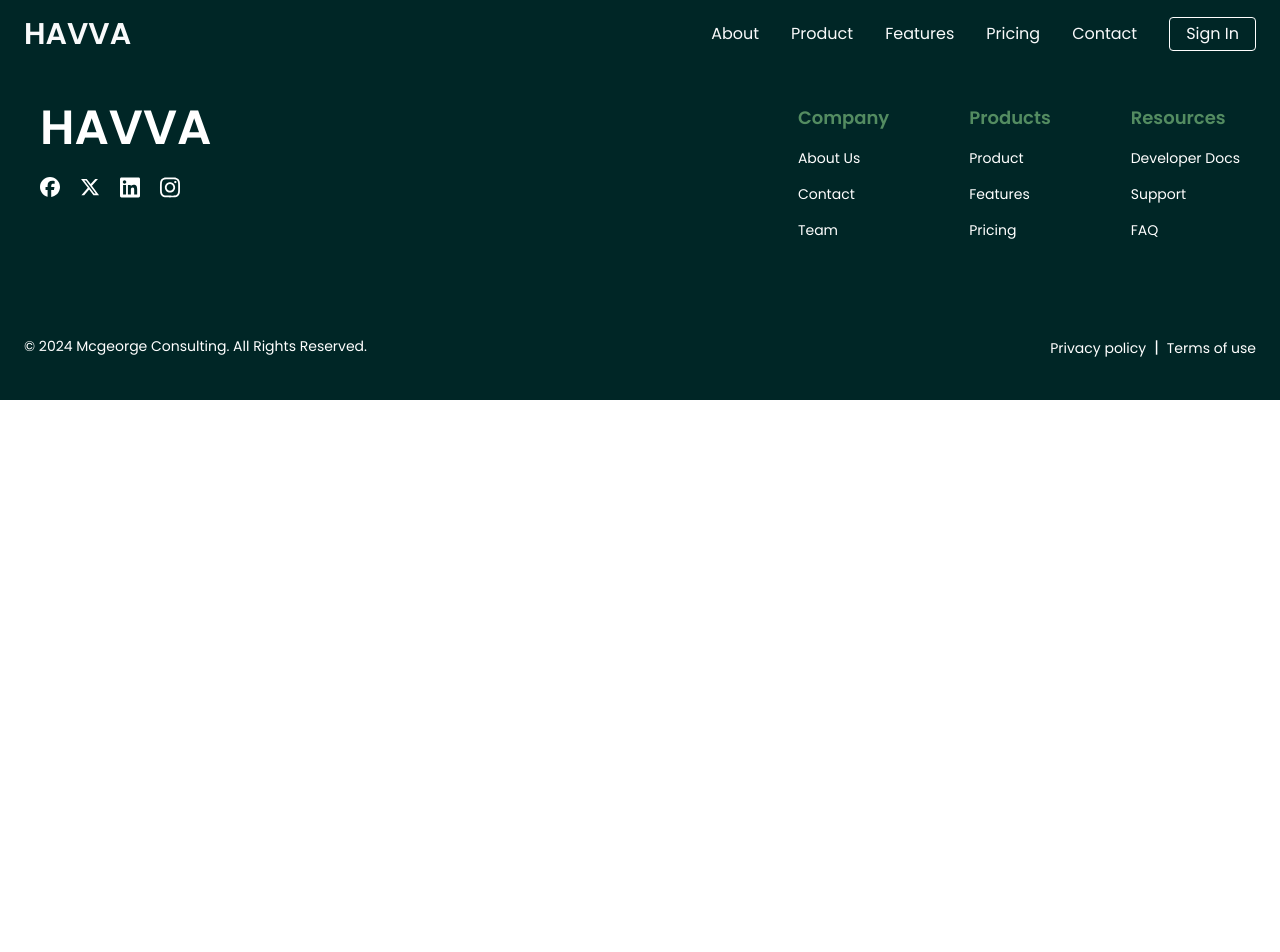
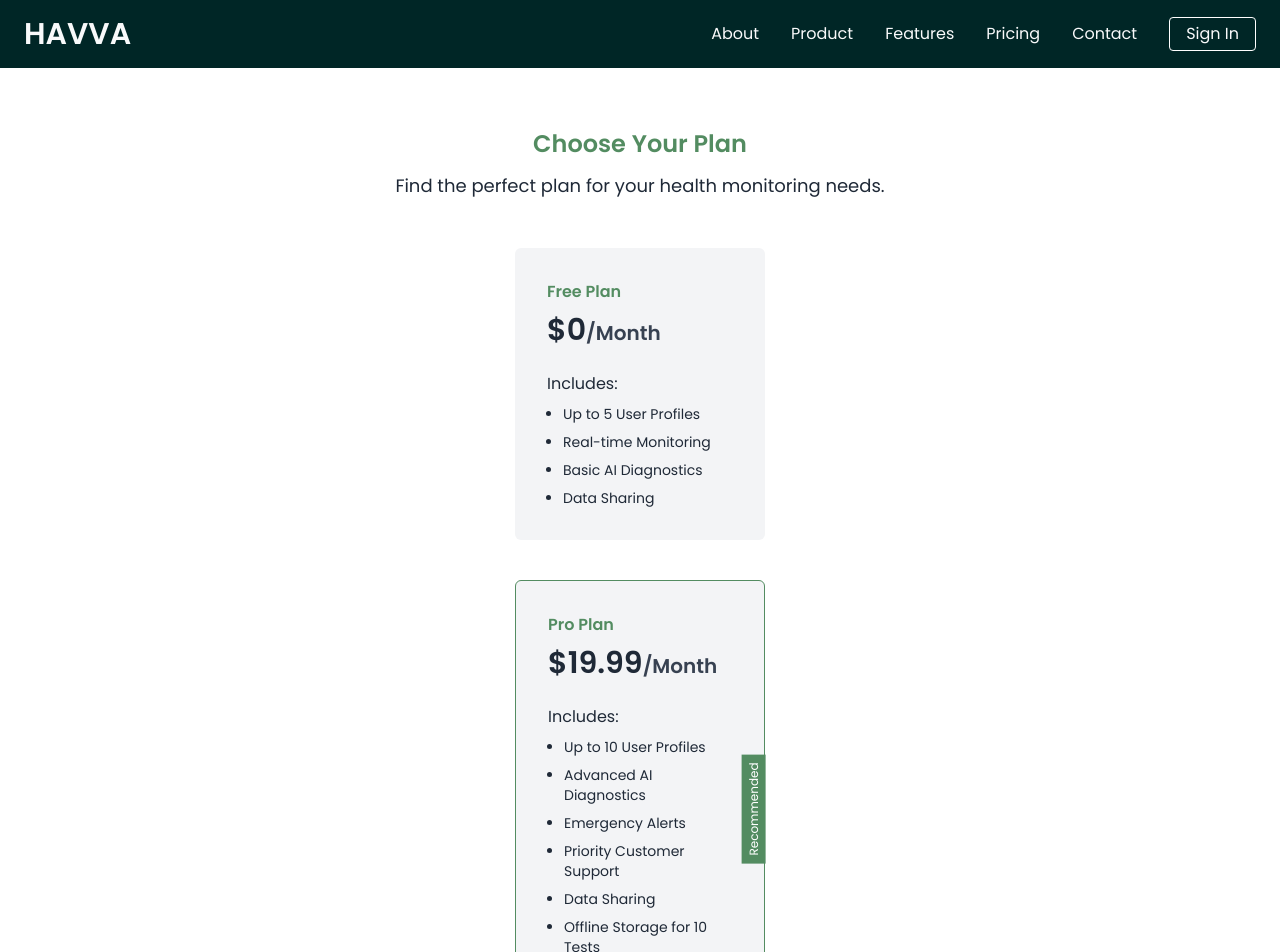
Before and after one commit to Bumblebig/Health-Diagnostic-Platform, a React (Vite) app: page /pricing in a window 1280 px wide. Shown: the top 952 px of the page. Before the commit the page ends 800 px from the top, so only its background shows below. Built offline with nearby package versions, Linux system fonts and the light colour scheme.

Commit message:
created pricing page

```diff
--- a/src/App.jsx
+++ b/src/App.jsx
@@ -5,7 +5,7 @@ import Footer from './components/navigation/Footer';
 function App() {
 
   return (
-    <div className='app font-body relative w-full'>
+    <div className='app font-body relative w-full transition-all'>
       <Navbar />
       <Layout />
       <Footer />
--- a/src/layout.jsx
+++ b/src/layout.jsx
@@ -4,7 +4,7 @@ import { Home, About, Contact, Dashboard, Product, Features, Pricing, Login } fr
 
 const Layout = () => {
   return (
-    <div className="layout">
+    <div className="layout transition-all">
       <>
         <Routes>
           <Route element={<Home />} path="/" />
--- a/src/pages/pricing/Pricing.jsx
+++ b/src/pages/pricing/Pricing.jsx
@@ -1,8 +1,38 @@
+import { PriceCard } from "./components";
 
-const Pricing = () => {
+export default function Pricing() {
+  const trueState = true;
+  const falseState = false;
+
   return (
-    <div>Pricing</div>
+    <section className="py-24 pt-32 px-8 w-full transition-all">
+      <div className="text-center">
+        <h1 className="text-2xl font-semibold mb-3 text-secondary">Choose Your Plan</h1>
+        <p className="mx-w-[600px] text-lg text-gray-800">Find the perfect plan for your health monitoring needs.</p>
+      </div>
+
+      <div className="flex flex-col items-center gap-10 mt-12">
+        <PriceCard
+          type="Free Plan"
+          price="0"
+          features={["Up to 5 User Profiles", "Real-time Monitoring", "Basic AI Diagnostics", "Data Sharing",]}
+          recommended={falseState}
+        />
+
+        <PriceCard
+          type="Pro Plan"
+          price="19.99"
+          features={["Up to 10 User Profiles", "Advanced AI Diagnostics", "Emergency Alerts", "Priority Customer Support", "Data Sharing", "Offline Storage for 10 Tests"]}
+          recommended={trueState}
+        />
+
+        <PriceCard
+          type="Premium Plan"
+          price="29.99"
+          features={["Unlimited User Profiles", "Full AI Diagnostics Suite", "Personalized Health Insights", "Emergency Alerts", "24/7 Customer Support", "Unlimited Offline Storage"]}
+          recommended={falseState}
+        />
+      </div>
+    </section>
   )
 }
-
-export default Pricing
--- /dev/null
+++ b/src/pages/pricing/components/PriceCard.jsx
@@ -0,0 +1,18 @@
+import { PriceFeatures } from ".";
+export default function PriceCard({ type, price, features, recommended }) {
+    const listFeatures = features.map(feature => <PriceFeatures item={feature} />)
+    return (
+        <figure className={`bg-gray-100 w-[250px] p-8 rounded-md text-gray-800 relative ${recommended && "border-secondary border"}`}>
+            <div>
+                <h3 className="font-semibold text-secondary">{type}</h3>
+                <p className="font-semibold text-3xl mt-2 mb-6">${price}<span className="text-xl text-gray-700">/Month</span></p>
+                <p className="mt-4 mb-2">Includes:</p>
+                <ul className="pl-4 flex flex-col gap-2">
+                    {listFeatures}
+                </ul>
+            </div>
+
+            {recommended && <p className="text-xs absolute bg-secondary text-white w-max top-[50%] translate-y-1/2 right-[-44px] px-2 py-1 -rotate-90">Recommended</p>}
+        </figure>
+    )
+}
--- /dev/null
+++ b/src/pages/pricing/components/PriceFeatures.jsx
@@ -0,0 +1,5 @@
+export default function PriceFeatures({ item }) {
+    return (
+        <li className="text-sm list-disc list-outside">{item}</li>
+    )
+}
--- /dev/null
+++ b/src/pages/pricing/components/index.js
@@ -0,0 +1,2 @@
+export { default as PriceCard } from "./PriceCard";
+export { default as PriceFeatures } from "./PriceFeatures";
```
